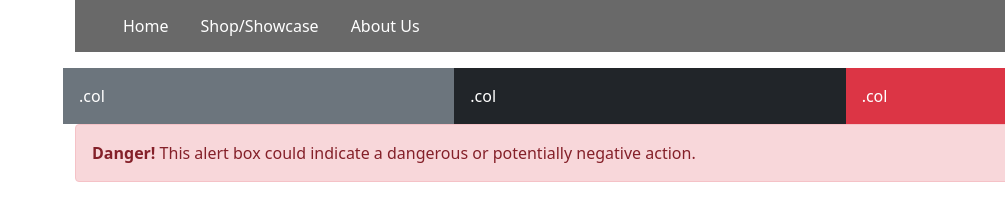
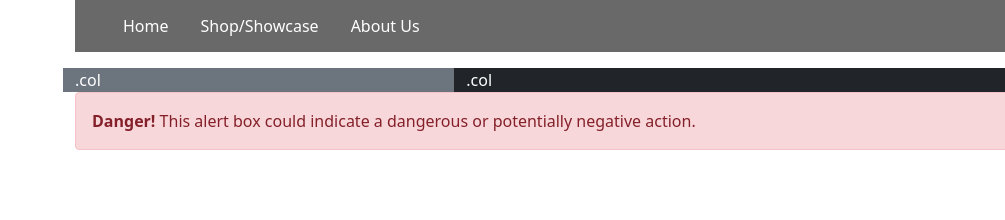
Before and after one commit to 224tpalm/Bootstrap-Practice, a plain HTML site: page index.html in a window 1280 px wide. Shown: the top 220 px of the page, without its empty margins (275-1280 px from the left). Drawn offline with nearby package versions, Linux system fonts and the light colour scheme.

Commit message:
Grid system set-up

```diff
--- a/index.html
+++ b/index.html
@@ -18,9 +18,8 @@
     </ul>
 
     <div class="row">
-      <div class="col p-3 bg-secondary text-white">.col</div>
-      <div class="col p-3 bg-dark text-white">.col</div>
-      <div class="col p-3 bg-danger text-white">.col</div>
+      <div class="col-sm-3 col-md-6 col-lg-4 bg-secondary text-white">.col</div>
+      <div class="col-sm-3 col-md-6 col-lg-8 bg-dark text-white">.col</div>
     </div>
 
     <div class="alert alert-danger">
```
